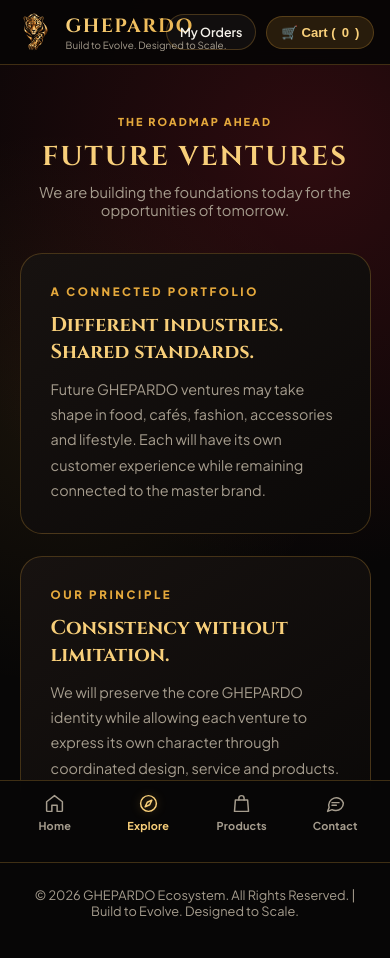
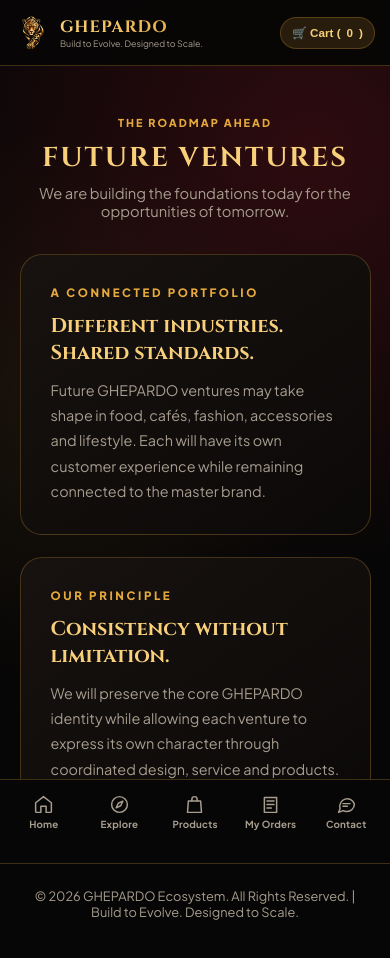
Before and after one commit to FahdMado/GHEPARDO, a plain HTML site: page ventures.html in a window 390 px wide. Drawn offline with Linux system fonts and the light colour scheme; no server answers.

Commit message:
Refine responsive navigation and homepage live counters

```diff
--- a/ventures.html
+++ b/ventures.html
@@ -542,6 +542,88 @@
     .mobile-nav a[aria-current="page"] svg { filter:drop-shadow(0 0 5px rgba(229,169,60,.35)); }
     @media(min-width:861px){ .mobile-nav{display:none !important;} body{padding-bottom:0;} }
 
+
+    /* GHEPARDO responsive header refinement */
+    header {
+      min-height: 76px;
+      padding: 10px clamp(16px, 3vw, 42px);
+      gap: clamp(10px, 1.5vw, 22px);
+      flex-wrap: nowrap;
+    }
+    .brand { flex: 0 0 auto; gap: 9px; }
+    .brand-text { min-width: 0; }
+    .brand-text h1 { white-space: nowrap; font-size: clamp(1rem, 1.35vw, 1.2rem); }
+    nav {
+      flex: 1 1 auto;
+      min-width: 0;
+      justify-content: center;
+      gap: clamp(8px, 1.05vw, 16px);
+      white-space: nowrap;
+    }
+    nav a { font-size: clamp(.72rem, .82vw, .86rem); }
+    .header-actions { flex: 0 0 auto; gap: 8px; }
+    .header-actions .btn-outline, .header-actions .btn-gold { padding: 9px 12px !important; font-size: .76rem !important; }
+    .cart-btn { padding: 9px 12px; font-size: .76rem; }
+    .mobile-nav {
+      display: none;
+      grid-template-columns: repeat(5, minmax(0, 1fr));
+      align-items: stretch;
+      justify-content: stretch;
+      gap: 2px;
+      padding: 8px max(7px, env(safe-area-inset-right)) calc(8px + env(safe-area-inset-bottom)) max(7px, env(safe-area-inset-left));
+    }
+    .mobile-nav a {
+      min-width: 0;
+      min-height: 48px;
+      justify-content: center;
+      gap: 4px;
+      font-size: clamp(.61rem, 2.4vw, .7rem);
+      line-height: 1.1;
+      padding: 3px 1px;
+    }
+    .mobile-nav svg {
+      width: 20px;
+      height: 20px;
+      fill: none;
+      stroke: currentColor;
+      stroke-width: 1.7;
+      stroke-linecap: round;
+      stroke-linejoin: round;
+      flex: 0 0 auto;
+    }
+    @media (max-width: 1120px) and (min-width: 861px) {
+      header { gap: 9px; padding-inline: 16px; }
+      .brand-text span { display: none; }
+      nav { gap: 8px; }
+      nav a { font-size: .72rem; }
+      .header-actions { gap: 6px; }
+      .header-actions .btn-outline, .header-actions .btn-gold, .cart-btn { padding: 8px 9px !important; font-size: .7rem !important; }
+    }
+    @media (max-width: 860px) {
+      header { min-height: 66px; padding: 9px 15px; gap: 8px; }
+      header nav { display: none !important; }
+      .brand img { width: 36px; height: 36px; }
+      .brand-text h1 { font-size: 1.03rem; letter-spacing: 1px; }
+      .brand-text span { font-size: .55rem; max-width: 170px; }
+      .header-actions { margin-left: auto; }
+      .header-actions > a[href="my-orders.html"], .header-actions .desktop-only { display: none !important; }
+      .cart-btn { padding: 8px 11px; font-size: .73rem; }
+      .mobile-nav { display: grid; }
+      body { padding-bottom: calc(70px + env(safe-area-inset-bottom)); }
+    }
+    @media (max-width: 380px) {
+      header { padding-inline: 10px; }
+      .brand { gap: 6px; }
+      .brand img { width: 32px; height: 32px; }
+      .brand-text h1 { font-size: .94rem; }
+      .brand-text span { max-width: 135px; }
+      .cart-btn { padding: 7px 8px; font-size: .68rem; }
+    }
+    @media (prefers-reduced-motion: reduce) {
+      html { scroll-behavior: auto; }
+      .stat-number { transition: none !important; }
+    }
+
   </style>
 </head>
 <body data-page="ventures">
@@ -664,12 +746,13 @@
     <p>© 2026 GHEPARDO Ecosystem. All Rights Reserved. | Build to Evolve. Designed to Scale.</p>
   </footer>
 
-  <div class="mobile-nav" aria-label="Primary mobile navigation">
-<a href="index.html" data-page-link="home" aria-label="Home"><svg viewBox="0 0 24 24" aria-hidden="true"><path d="m3 10 9-7 9 7v10a1 1 0 0 1-1 1h-5v-7H9v7H4a1 1 0 0 1-1-1z"/></svg><span>Home</span></a>
-<a href="solutions.html" data-page-link="solutions" aria-label="Solutions" aria-current="page"><svg viewBox="0 0 24 24" aria-hidden="true"><circle cx="12" cy="12" r="9"/><path d="m15.8 8.2-2.4 5.2-5.2 2.4 2.4-5.2z"/></svg><span>Explore</span></a>
-<a href="products.html" data-page-link="products" aria-label="Products"><svg viewBox="0 0 24 24" aria-hidden="true"><path d="M5 8h14l1 13H4L5 8Z"/><path d="M9 8V6a3 3 0 0 1 6 0v2"/></svg><span>Products</span></a>
-<a href="contact.html" data-page-link="contact" aria-label="Contact"><svg viewBox="0 0 24 24" aria-hidden="true"><path d="M21 11.5a8.4 8.4 0 0 1-9 8.4 9 9 0 0 1-4-.9L3 21l1.7-4.5A8.3 8.3 0 1 1 21 11.5Z"/><path d="M8 11h8M8 14h5"/></svg><span>Contact</span></a>
-</div>
+    <div class="mobile-nav" aria-label="Primary mobile navigation">
+    <a href="index.html" data-page-link="home" aria-label="Home"><svg viewBox="0 0 24 24" aria-hidden="true"><path d="m3 10 9-7 9 7v10a1 1 0 0 1-1 1h-5v-7H9v7H4a1 1 0 0 1-1-1z"/></svg><span>Home</span></a>
+    <a href="solutions.html" data-page-link="solutions" aria-label="Explore"><svg viewBox="0 0 24 24" aria-hidden="true"><circle cx="12" cy="12" r="9"/><path d="m15.8 8.2-2.4 5.2-5.2 2.4 2.4-5.2z"/></svg><span>Explore</span></a>
+    <a href="products.html" data-page-link="products" aria-label="Products"><svg viewBox="0 0 24 24" aria-hidden="true"><path d="M5 8h14l1 13H4L5 8Z"/><path d="M9 8V6a3 3 0 0 1 6 0v2"/></svg><span>Products</span></a>
+    <a href="my-orders.html" aria-label="My Orders"><svg viewBox="0 0 24 24" aria-hidden="true"><path d="M5 4h14v17H5z"/><path d="M8 8h8M8 12h8M8 16h5"/></svg><span>My Orders</span></a>
+    <a href="contact.html" data-page-link="contact" aria-label="Contact"><svg viewBox="0 0 24 24" aria-hidden="true"><path d="M21 11.5a8.4 8.4 0 0 1-9 8.4 9 9 0 0 1-4-.9L3 21l1.7-4.5A8.3 8.3 0 1 1 21 11.5Z"/><path d="M8 11h8M8 14h5"/></svg><span>Contact</span></a>
+  </div>
 
   <div class="modal-overlay" id="checkout-modal">
     <div class="modal-box">
@@ -722,7 +805,6 @@
       </form>
       <div id="checkout-result" style="display:none"></div>
     </div>
-  <a href="my-orders.html" data-page-link="my-orders" aria-label="My Orders"><svg viewBox="0 0 24 24" aria-hidden="true"><path d="M5 4h14v17H5z"/><path d="M8 8h8M8 12h8M8 16h5"/></svg><span>My Orders</span></a>
 </div>
 
   <script type="module">
```
